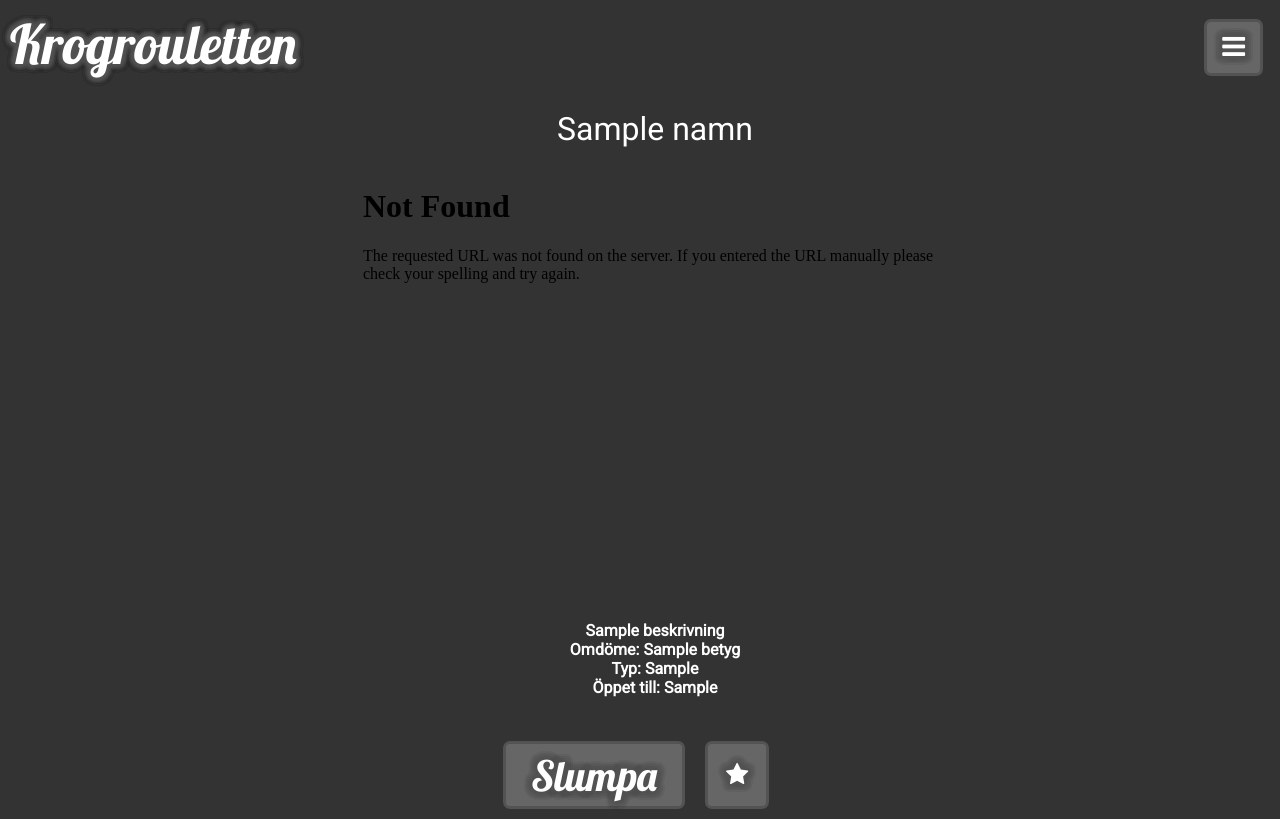
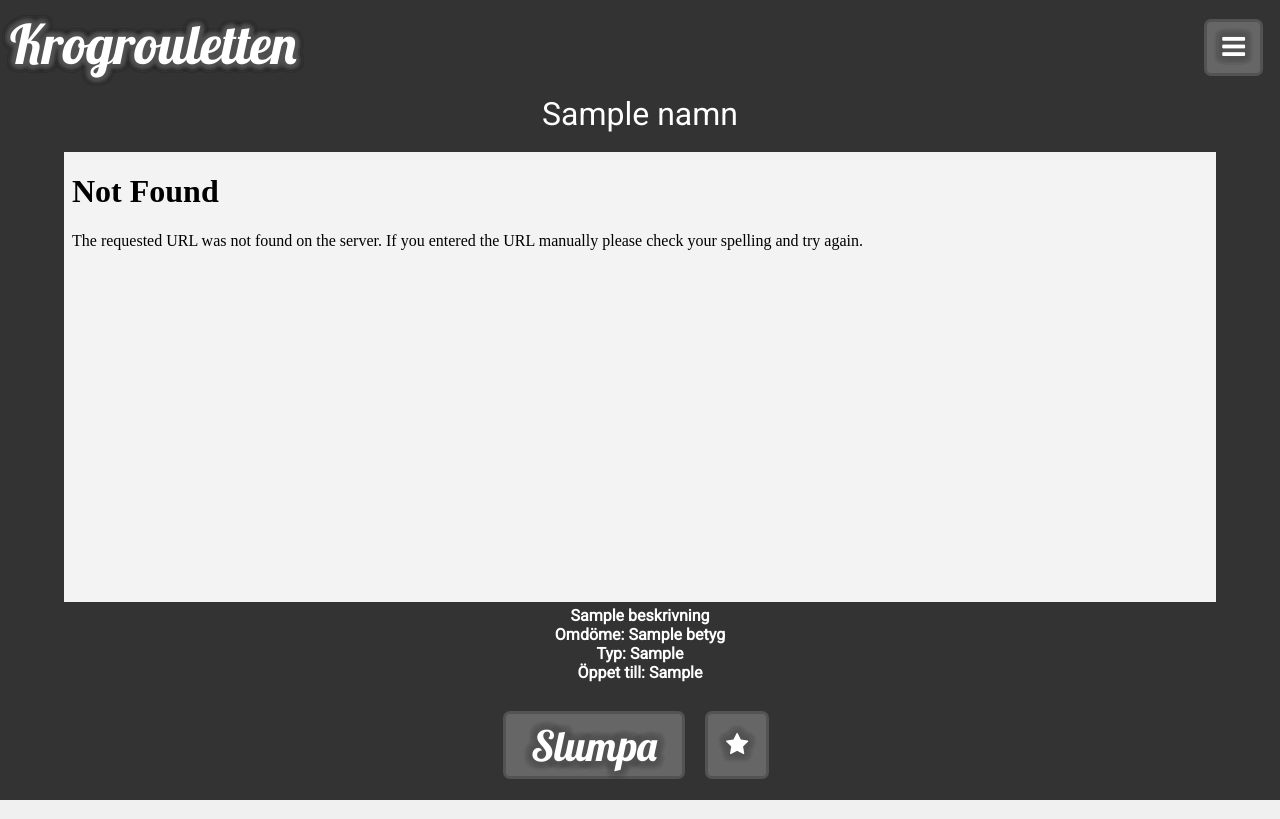
Before and after one commit to seppaleinen/krog-rouletten, a Flask app: page / in a window 1280 px wide. Run offline with Flask 2, Linux system fonts and the light colour scheme; a database or web service that is not in the repository returns one stand-in record (values such as "Sample title"); data that the repository does not hold is empty; some libraries are stand-ins or nearby versions.

Commit message:
lite kartfix

```diff
--- a/frontend/webapp/src/main/webapp/application/templates/index.html
+++ b/frontend/webapp/src/main/webapp/application/templates/index.html
@@ -19,11 +19,11 @@
 </div>
 
 <br/><br/><br/><br/>
-<div class="flipInX animated" style="align:center;width:100%; padding:15px; text-align:center; clear: left;">
+<div class="flipInX animated" style="align:center;width:100%; text-align:center; clear: left;">
     <br/>
 	<span class="namn"><a href="{{ data.hemside_lank }}">{{data.namn}}</a></span>
 	<br/><br/>
-	<iframe src="{{ data.iframe_lank }}" width="600" height="450" frameborder="0" style="border:0;" allowfullscreen></iframe>
+	<iframe src="{{ data.iframe_lank }}" width="90%" height="450" frameborder="0" style="border:0; background-color:#f3f3f3;" allowfullscreen></iframe>
     <br/>
 	<b>{{data.beskrivning}} <br/>Omdöme:&nbsp;{{ data.betyg }}<br/>Typ:&nbsp;{{ data.bar_typ }} <br/>Öppet till:&nbsp;{{ data.oppet_tider }}<br/>
 		<br/>
```
